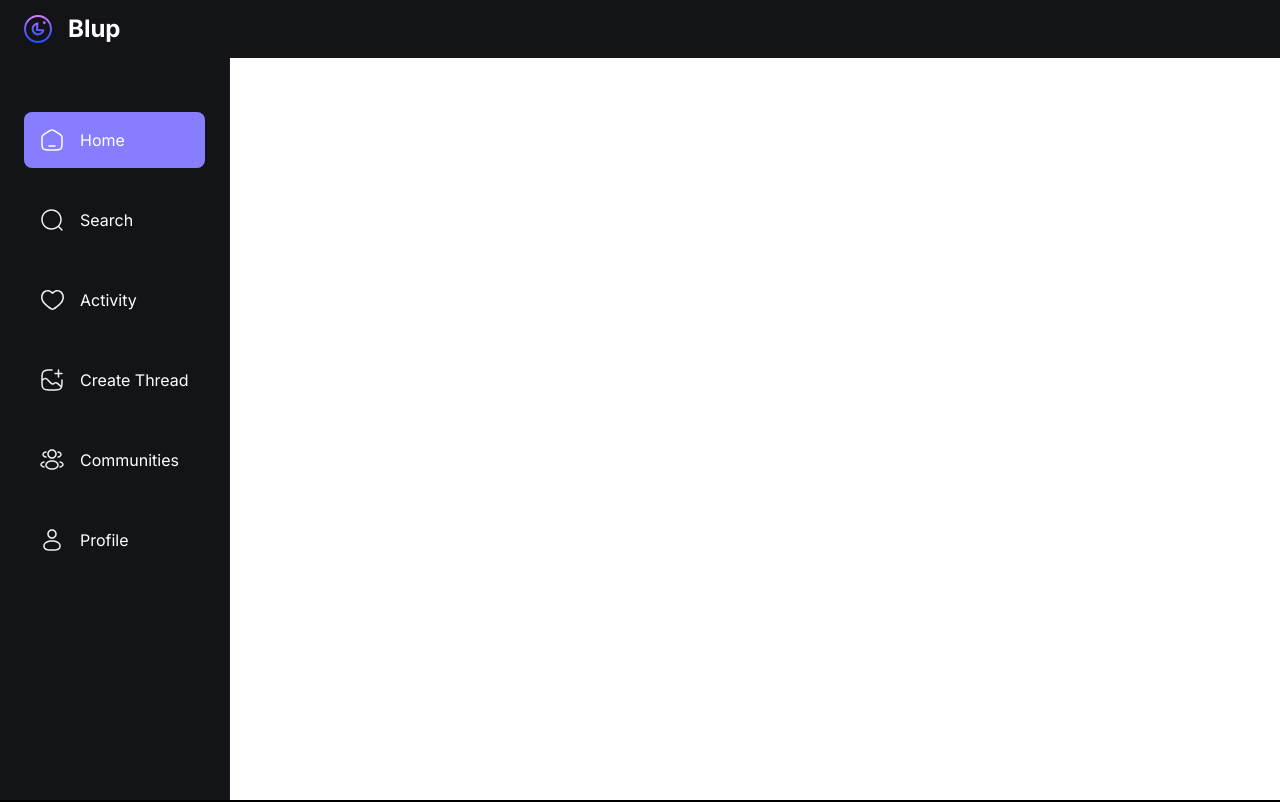
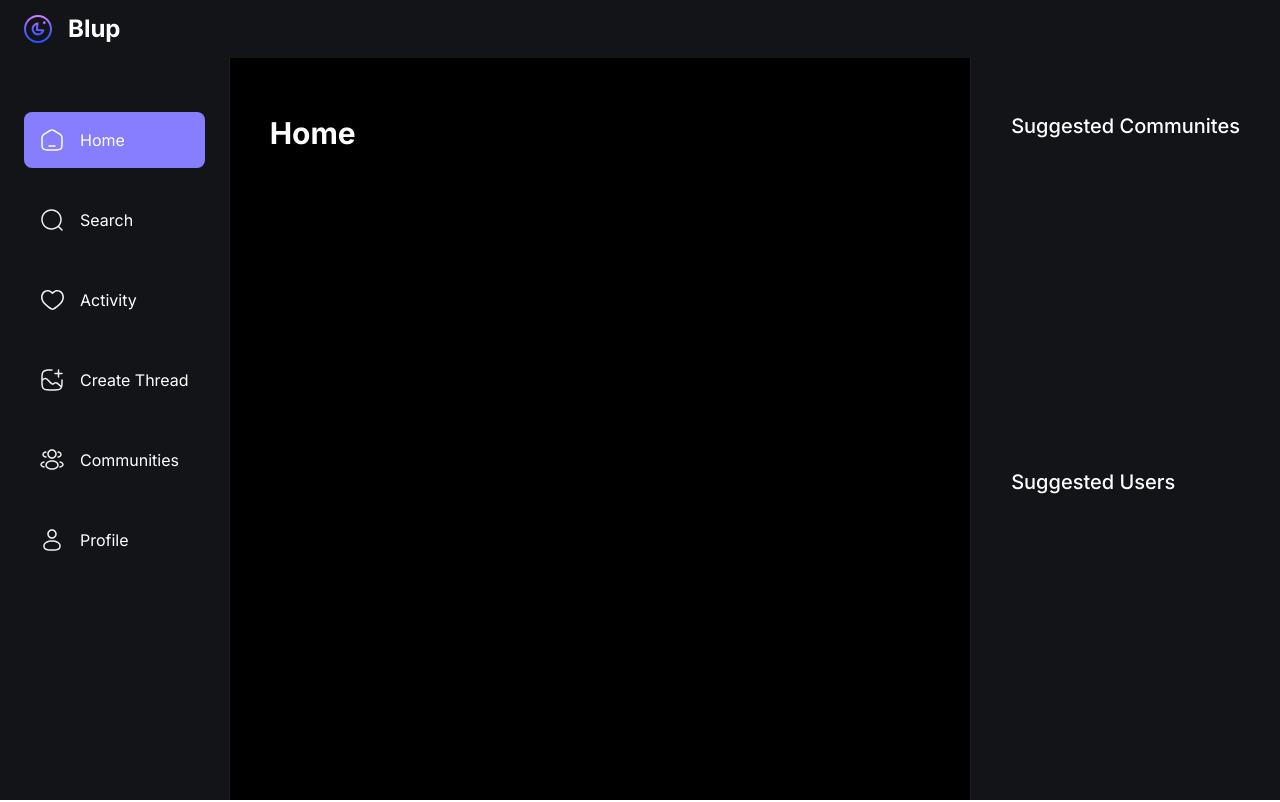
Before and after one commit to Nicolaswg/blup-app, a Next.js app: page / in a window 1280 px wide. Shown: the top 802 px of the page. Built offline with nearby package versions, Linux system fonts and the light colour scheme; no server answers.

Commit message:
Design Left sidebar for desktop devices || Install Clerk theme dependencies || Change Organization Switecher theme to dakr in Topbar component

```diff
--- a/app/(root)/layout.tsx
+++ b/app/(root)/layout.tsx
@@ -23,7 +23,7 @@
       <html lang="en">
         <body className={inter.className}>
           <Topbar />
-          <main>
+          <main className="flex flex-row">
             <LeftSidebar />
             <section className="main-container">
               <div className="w-full max-w-4xl">{children}</div>
--- a/components/shared/RightSidebar.tsx
+++ b/components/shared/RightSidebar.tsx
@@ -1,5 +1,16 @@
 function RightSidebar() {
-  return <h1>RightSidebar</h1>;
+  return (
+    <section className="custom-scrollbar rightsidebar">
+      <div className="flex flex-1 flex-col justify-start">
+        <h3 className="text-heading4-medium text-light-1">
+          Suggested Communites
+        </h3>
+      </div>
+      <div className="flex flex-1 flex-col justify-start">
+        <h3 className="text-heading4-medium text-light-1">Suggested Users</h3>
+      </div>
+    </section>
+  );
 }
 
 export default RightSidebar;
--- a/components/shared/Topbar.tsx
+++ b/components/shared/Topbar.tsx
@@ -1,6 +1,7 @@
 import { OrganizationSwitcher, SignOutButton, SignedIn } from "@clerk/nextjs";
 import Image from "next/image";
 import Link from "next/link";
+import { dark } from "@clerk/themes";
 
 function Topbar() {
   return (
@@ -26,6 +27,7 @@
         </div>
         <OrganizationSwitcher
           appearance={{
+            baseTheme: dark,
             elements: {
               organizationSwitcherTrigger: "py-2 px-4",
             },
--- a/package.json
+++ b/package.json
@@ -10,6 +10,7 @@
   },
   "dependencies": {
     "@clerk/nextjs": "^4.23.2",
+    "@clerk/themes": "^1.7.5",
     "@types/node": "20.4.8",
     "@types/react": "18.2.18",
     "@types/react-dom": "18.2.7",
```
Also changed, not shown: 1 other file (tests, documents, lock files or other folders).
